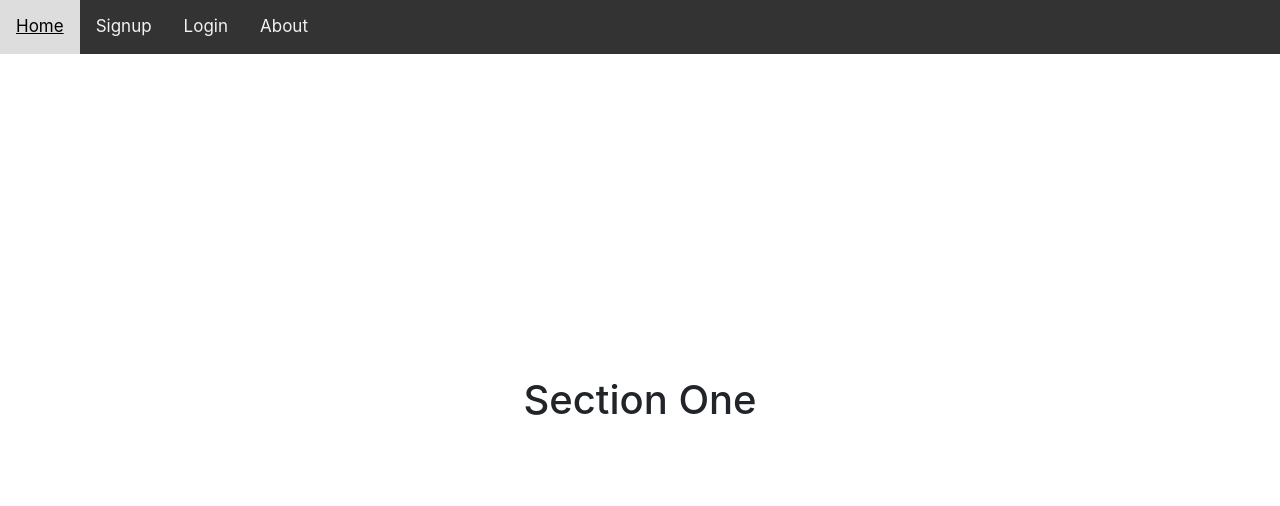
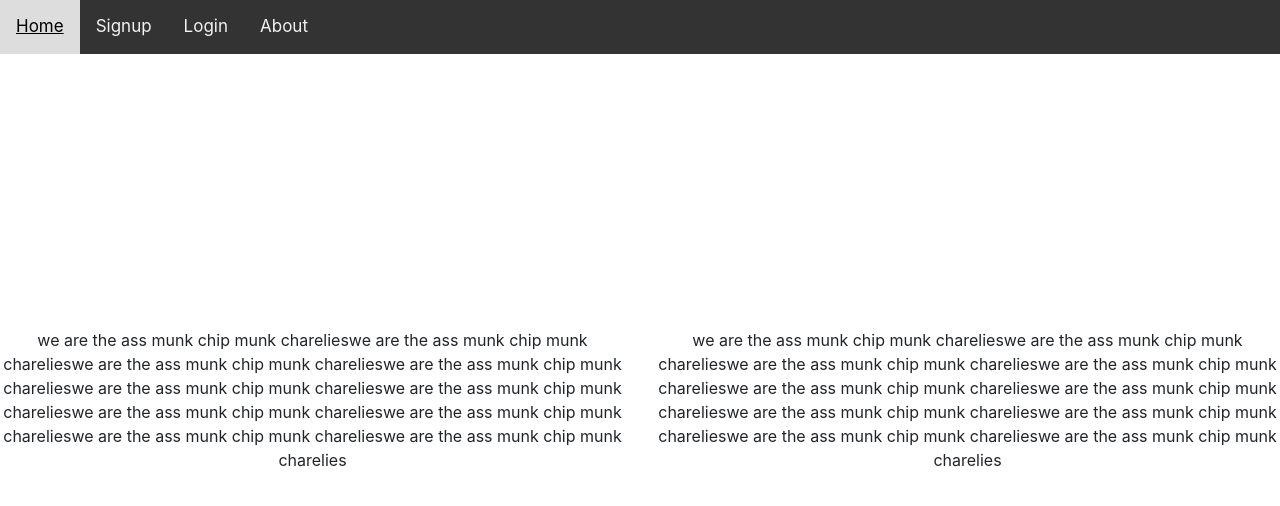
Before and after one commit to sechoongkim/summa, a website: page browser/index.html at #!/home in a window 1280 px wide. Shown: the top 506 px of the page. Drawn offline with nearby package versions, Linux system fonts and the light colour scheme; some packages are replaced by stand-ins of ours.

Commit message:
successfully added bootstrap columns within the snapscroll

```diff
--- a/browser/js/home/home.html
+++ b/browser/js/home/home.html
@@ -23,7 +23,10 @@
 
 
 <section class="sec-one">
-    <h1>Section One</h1>
+    <div class="row match-my-cols" id="center">
+    <div class="col-sm-6">we are the ass munk chip munk charelieswe are the ass munk chip munk charelieswe are the ass munk chip munk charelieswe are the ass munk chip munk charelieswe are the ass munk chip munk charelieswe are the ass munk chip munk charelieswe are the ass munk chip munk charelieswe are the ass munk chip munk charelieswe are the ass munk chip munk charelieswe are the ass munk chip munk charelies</div>
+    <div class="col-sm-6">we are the ass munk chip munk charelieswe are the ass munk chip munk charelieswe are the ass munk chip munk charelieswe are the ass munk chip munk charelieswe are the ass munk chip munk charelieswe are the ass munk chip munk charelieswe are the ass munk chip munk charelieswe are the ass munk chip munk charelieswe are the ass munk chip munk charelieswe are the ass munk chip munk charelies</div>
+</div>
 </section>
 <section>
         <h1>Section Two</h1>
--- a/browser/style.css
+++ b/browser/style.css
@@ -42,6 +42,7 @@
     }
 }
 
+/*for snapscrolling */
 * {
     box-sizing: border-box;
 }
@@ -52,9 +53,7 @@ body {
     scroll-snap-type: y mandatory;
 }
 
-
 section {
-
     border-bottom: 1px solid white;
     padding: 1rem;
     height: 100vh;
@@ -62,7 +61,7 @@ section {
     text-align: center;
     position: relative;
 }
-h1  {
+h1 {
     position: absolute;
     top: 50%;
     transform: translateY(-50%);
@@ -72,3 +71,12 @@ h1  {
     left: 0;
     font-size: calc(1rem + 3vw);
 }
+
+/*center the content vertically*/
+#center {
+    position: absolute;
+    top: 50%;
+    transform: translateY(-50%);
+    text-align: center;
+    left: 0;
+}
```
